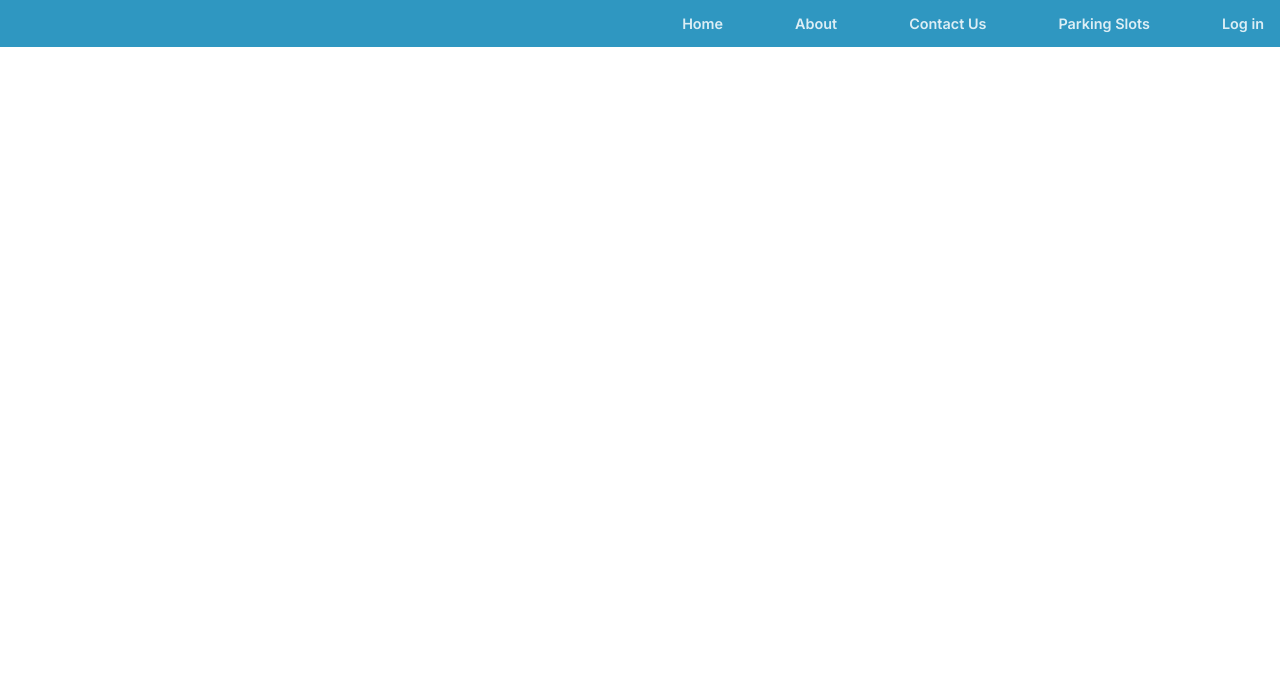
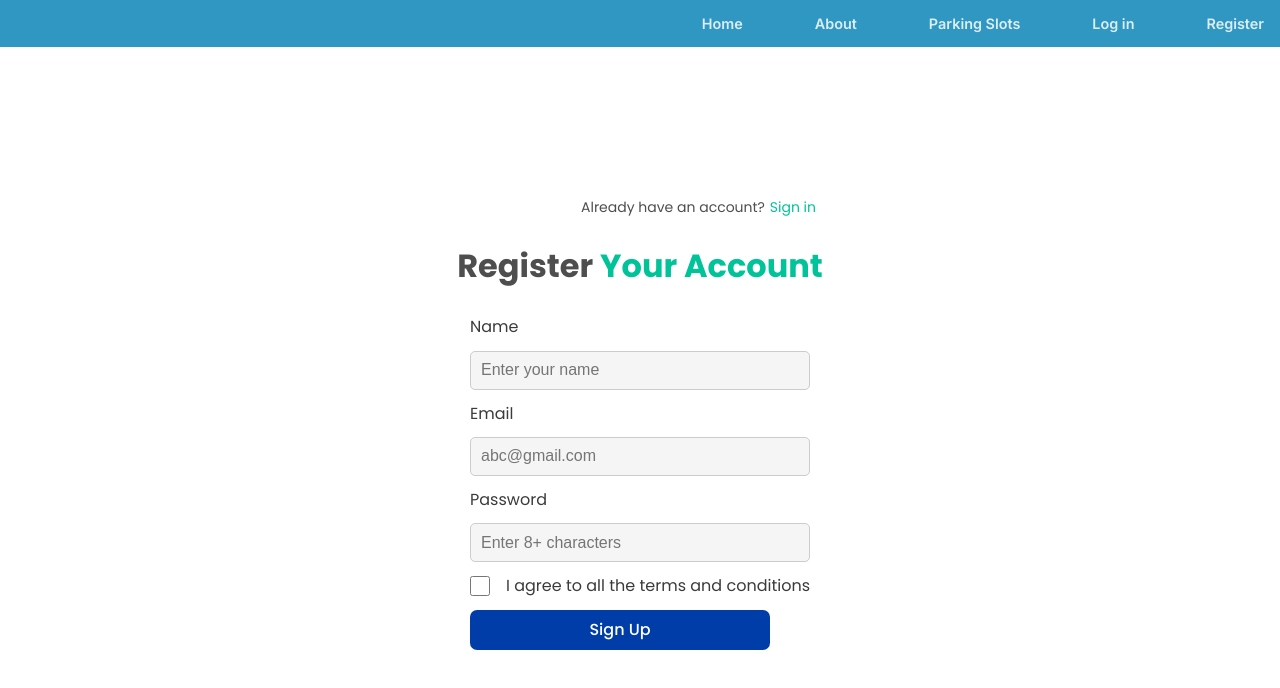
Before and after one commit to Dipesh-Gyawali/Parking-with-Perks-UI, a React (Vite) app: page /#/register in a window 1280 px wide. Shown: the top 688 px of the page. Built offline with nearby package versions, Linux system fonts and the light colour scheme.

Commit message:
feat: register page completed

```diff
--- /dev/null
+++ b/src/components/_register.scss
@@ -0,0 +1,372 @@
+.login-main-container {
+  display: flex;
+  flex-direction: row;
+  justify-content: center;
+  align-items: center;
+  width: 100%;
+  background-image: url("../assets/background-left.png");
+  background-repeat: no-repeat;
+  height: calc(100vh - 47px);
+  @media (max-width: 1290px) {
+    background-image: none;
+  }
+
+  .login-first-container {
+    width: 50%;
+    height: 100%;
+    display: flex;
+    flex-direction: column;
+    justify-content: center;
+    align-items: center;
+    gap: 1.5rem;
+    @media (max-width: 768px) {
+      display: none;
+    }
+
+    @media (max-width: 1290px) {
+      display: none;
+    }
+    .img-container {
+      height: 200px;
+      width: 194.09px;
+
+      img {
+        height: 100%;
+        width: 100%;
+      }
+    }
+    p {
+      font-family: "Inter", sans-serif;
+      font-weight: bold;
+      font-size: 36px;
+      color: #ffffff;
+    }
+  }
+  .login-second-container {
+    height: 100%;
+    width: 50%;
+    display: flex;
+    flex-direction: column;
+    align-items: center;
+    justify-content: center;
+    gap: 1.5rem;
+    @media (max-width: 768px) {
+      width: 100%;
+    }
+
+    p {
+      font-family: "Poppins", sans-serif;
+      font-size: 32px;
+      font-weight: bold;
+      color: #4e4e4e;
+      @media (max-width: 576px) {
+        font-size: 6vw;
+      }
+      span {
+        color: #00c399;
+      }
+    }
+    .email-password-btn-container {
+      display: flex;
+      flex-direction: column;
+      gap: 0.7rem;
+
+      label {
+        color: #3b3b3b;
+        font-family: "Poppins", sans-serif;
+        font-size: 16px;
+        font-weight: 400;
+      }
+      input {
+        height: 39px;
+        width: 100%;
+
+        padding: 10px;
+        border: 1px solid #ccc; /* Border color */
+        border-radius: 5px;
+        background-color: #f5f5f5; /* Whiteish background color */
+        color: #333; /* Text color */
+        font-size: 16px; /* Font size */
+        &:focus {
+          border: none;
+          outline: none;
+          border: 2px solid #bba1a1; /* Border color */
+        }
+      }
+
+      .signup-btn {
+        font-family: "Poppins", sans-serif;
+        font-size: 16px;
+        background-color: #003da8;
+        font-weight: 500;
+        color: #ffffff;
+        border-radius: 7px;
+        width: 448px;
+        height: 40px;
+        outline: none;
+        border: none;
+        cursor: pointer;
+        transition: all ease 0.3s;
+        @media (max-width: 1290px) {
+          width: 300px;
+        }
+        @media (max-width: 768px) {
+          width: 225px;
+        }
+        &:hover {
+          color: rgba(255, 255, 255, 0.459);
+        }
+      }
+      .continue-btn {
+        display: flex; /* Use flexbox */
+        align-items: center; /* Center content vertically */
+        justify-content: center; /* Space between content */
+        padding: 10px 20px;
+        gap: 1rem;
+
+        border: 1px solid #ccc; /* Border color */
+
+        font-family: "Poppins", sans-serif;
+        font-size: 16px;
+        color: #767676;
+        background-color: #ffffff;
+        font-weight: 500;
+        border-radius: 7px;
+        width: 448px;
+        height: 40px;
+        cursor: pointer;
+        transition: all ease 0.3s;
+        @media (max-width: 1290px) {
+          width: 300px;
+        }
+        @media (max-width: 768px) {
+          width: 225px;
+          font-size: 2vw;
+        }
+        @media (max-width: 576px) {
+          font-size: 2.5vw;
+        }
+
+        &:hover {
+          color: rgba(19, 17, 17, 0.459);
+          border: 1px solid #bba1a1;
+        }
+      }
+    }
+  }
+}
+
+.signin-already {
+  width: 55%;
+  display: flex;
+  flex-direction: row;
+  justify-content: flex-end;
+  align-items: center;
+  gap: 0.3rem;
+
+  font-family: "Poppins", sans-serif;
+  font-size: 14px;
+  font-weight: 400;
+  color: #4e4e4e;
+  @media (max-width: 768px) {
+    font-size: 10px;
+  }
+  a {
+    color: #00c399;
+    cursor: pointer;
+    text-decoration: none;
+  }
+}
+.login-main-container {
+  display: flex;
+  flex-direction: row;
+  justify-content: center;
+  align-items: center;
+  width: 100%;
+  background-image: url("../assets/background-left.png");
+  background-repeat: no-repeat;
+  height: calc(100vh - 47px);
+  @media (max-width: 1290px) {
+    background-image: none;
+  }
+
+  .login-first-container {
+    width: 50%;
+    height: 100%;
+    display: flex;
+    flex-direction: column;
+    justify-content: center;
+    align-items: center;
+    gap: 1.5rem;
+    @media (max-width: 768px) {
+      display: none;
+    }
+
+    @media (max-width: 1290px) {
+      display: none;
+    }
+    .img-container {
+      height: 200px;
+      width: 194.09px;
+
+      img {
+        height: 100%;
+        width: 100%;
+      }
+    }
+    p {
+      font-family: "Inter", sans-serif;
+      font-weight: bold;
+      font-size: 36px;
+      color: #ffffff;
+    }
+  }
+  .login-second-container {
+    height: 100%;
+    width: 50%;
+    display: flex;
+    flex-direction: column;
+    align-items: center;
+    justify-content: center;
+    gap: 1.5rem;
+    @media (max-width: 768px) {
+      width: 100%;
+    }
+
+    p {
+      font-family: "Poppins", sans-serif;
+      font-size: 32px;
+      font-weight: bold;
+      color: #4e4e4e;
+      @media (max-width: 576px) {
+        font-size: 6vw;
+      }
+      span {
+        color: #00c399;
+      }
+    }
+    .email-password-btn-container {
+      display: flex;
+      flex-direction: column;
+      gap: 0.7rem;
+
+      label {
+        color: #3b3b3b;
+        font-family: "Poppins", sans-serif;
+        font-size: 16px;
+        font-weight: 400;
+      }
+      input {
+        height: 39px;
+        width: 100%;
+
+        padding: 10px;
+        border: 1px solid #ccc; /* Border color */
+        border-radius: 5px;
+        background-color: #f5f5f5; /* Whiteish background color */
+        color: #333; /* Text color */
+        font-size: 16px; /* Font size */
+        &:focus {
+          border: none;
+          outline: none;
+          border: 2px solid #bba1a1; /* Border color */
+        }
+      }
+
+      .signup-btn {
+        font-family: "Poppins", sans-serif;
+        font-size: 16px;
+        background-color: #003da8;
+        font-weight: 500;
+        color: #ffffff;
+        border-radius: 7px;
+        width: 448px;
+        height: 40px;
+        outline: none;
+        border: none;
+        cursor: pointer;
+        transition: all ease 0.3s;
+        @media (max-width: 1290px) {
+          width: 300px;
+        }
+        @media (max-width: 768px) {
+          width: 225px;
+        }
+        &:hover {
+          color: rgba(255, 255, 255, 0.459);
+        }
+      }
+      .continue-btn {
+        display: flex; /* Use flexbox */
+        align-items: center; /* Center content vertically */
+        justify-content: center; /* Space between content */
+        padding: 10px 20px;
+        gap: 1rem;
+
+        border: 1px solid #ccc; /* Border color */
+
+        font-family: "Poppins", sans-serif;
+        font-size: 16px;
+        color: #767676;
+        background-color: #ffffff;
+        font-weight: 500;
+        border-radius: 7px;
+        width: 448px;
+        height: 40px;
+        cursor: pointer;
+        transition: all ease 0.3s;
+        @media (max-width: 1290px) {
+          width: 300px;
+        }
+        @media (max-width: 768px) {
+          width: 225px;
+          font-size: 2vw;
+        }
+        @media (max-width: 576px) {
+          font-size: 2.5vw;
+        }
+
+        &:hover {
+          color: rgba(19, 17, 17, 0.459);
+          border: 1px solid #bba1a1;
+        }
+      }
+    }
+  }
+}
+
+.signin-already {
+  width: 55%;
+  display: flex;
+  flex-direction: row;
+  justify-content: flex-end;
+  align-items: center;
+  gap: 0.3rem;
+
+  font-family: "Poppins", sans-serif;
+  font-size: 14px;
+  font-weight: 400;
+  color: #4e4e4e;
+  @media (max-width: 768px) {
+    font-size: 10px;
+  }
+  a {
+    color: #00c399;
+    cursor: pointer;
+    text-decoration: none;
+  }
+}
+
+.checkbox-container {
+  display: flex; /* Display flex */
+  flex-direction: row;
+  align-items: center;
+  justify-content: flex-start;
+  gap: 1rem;
+  align-items: center; /* Align items vertically */
+}
+
+.checkbox-container input[type="checkbox"] {
+  width: 20px !important; /* Set width */
+  height: 20px !important; /* Set height */
+}
--- a/src/components/header.tsx
+++ b/src/components/header.tsx
@@ -14,15 +14,15 @@ export const Header = () => {
           <Link to="/">About</Link>
         </li>
         <li>
-          <Link to="/">Contact Us</Link>
-        </li>
-        <li>
           <Link to="/parkingslot">Parking Slots</Link>
         </li>
         {/* {!auth && ( */}
         <li>
           <Link to="/login">Log in</Link>
         </li>
+        <li>
+          <Link to="/register">Register</Link>
+        </li>
         {/* )}} */}
       </ul>
     </div>
--- /dev/null
+++ b/src/components/register.tsx
@@ -0,0 +1,48 @@
+import "./_register.scss";
+
+export const Register = () => {
+  return (
+    <>
+      <div className="login-main-container">
+        <div className="login-first-container">
+          <div className="img-container">
+            <img src="../src/assets/logo.png" alt="logo" />
+          </div>
+          <p>PARK WITH PERKS</p>
+        </div>
+        <div className="login-second-container">
+          <div className="signin-already">
+            Already have an account?<a href="/#/login"> Sign in</a>
+          </div>
+
+          <p>
+            Register<span> Your Account</span>
+          </p>
+
+          <div className="email-password-btn-container">
+            <label htmlFor="name">Name</label>
+            <input type="text" id="name" placeholder="Enter your name" />
+
+            <label htmlFor="email">Email</label>
+            <input type="email" id="email" placeholder="abc@gmail.com" />
+
+            <label htmlFor="password">Password</label>
+            <input
+              type="password"
+              id="password"
+              placeholder="Enter 8+ characters"
+            />
+            <div className="checkbox-container">
+              <input type="checkbox" id="checkbox" />
+              <label htmlFor="checkbox">
+                I agree to all the terms and conditions
+              </label>
+            </div>
+
+            <button className="signup-btn">Sign Up</button>
+          </div>
+        </div>
+      </div>
+    </>
+  );
+};
--- a/src/routes/routes.tsx
+++ b/src/routes/routes.tsx
@@ -3,6 +3,7 @@ import { Home } from "../components/home";
 import { Login } from "../components/login";
 import { Product } from "../components/product";
 import { ProductDetail } from "../components/productDetail";
+import { Register } from "../components/register";
 
 export function Route() {
   let routes = useRoutes([
@@ -13,6 +14,10 @@ export function Route() {
     {
       path: "/login",
       element: <Login />,
+    },
+    {
+      path: "/register",
+      element: <Register />,
     },
     {
       path: "/parkingslot",
```
